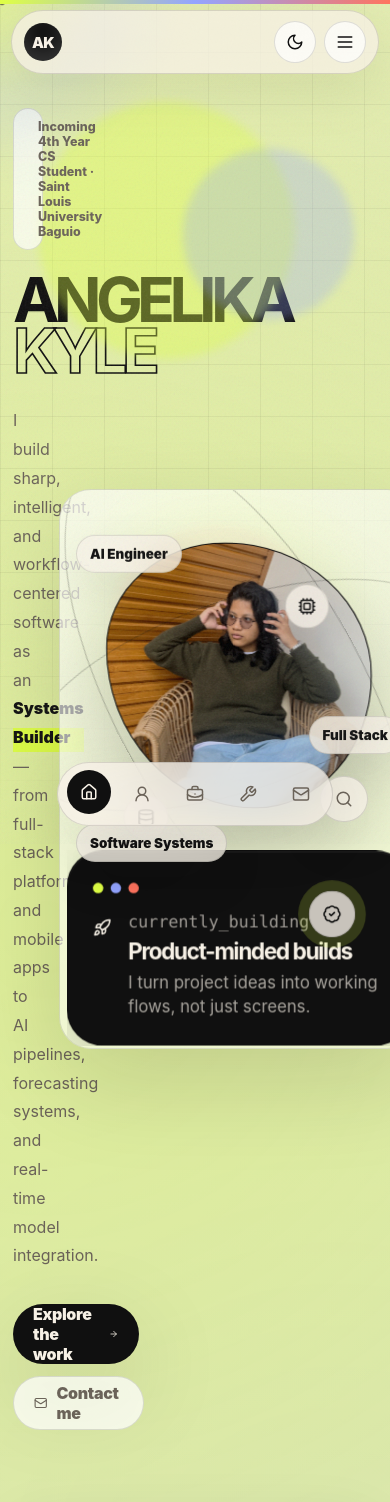
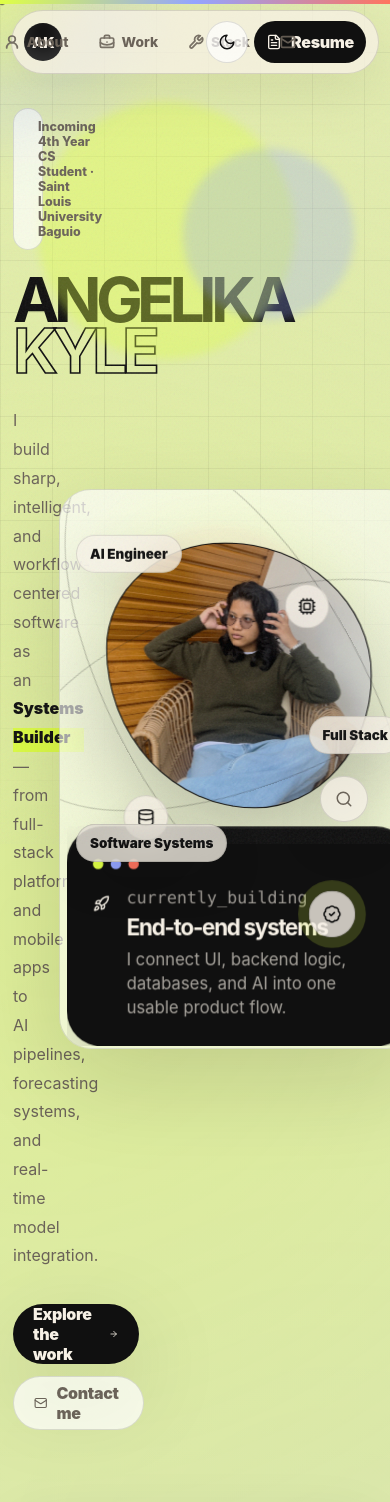
Before and after one commit to gelikadlcrz/Angelika-Kyle-s-Portfolio, a React (Vite) app: page / in a window 390 px wide. Shown: the top 1502 px of the page. Built offline with nearby package versions, Linux system fonts and the light colour scheme.

Commit message:
fix: move navigation to top bar and add fonts

```diff
--- a/src/app/App.tsx
+++ b/src/app/App.tsx
@@ -22,7 +22,6 @@ import {
   Layers3,
   Linkedin,
   Mail,
-  Menu,
   Moon,
   MousePointerClick,
   Palette,
@@ -34,7 +33,6 @@ import {
   UserRound,
   WandSparkles,
   Wrench,
-  X,
 } from 'lucide-react';
 
 import profilePic from '../assets/images/profile.jpg';
@@ -60,6 +58,8 @@ function getRoleArticle(role: string) {
   return /^[aeiou]/i.test(role) ? 'an' : 'a';
 }
 const categories = ['All', 'AI', 'Full Stack', 'Mobile', 'Systems', 'Research', 'NLP'] as const;
+
+
 const projectTabs: ProjectTab[] = ['Overview', 'Build', 'Tech', 'Outcome'];
 
 const focusCards = [
@@ -82,6 +82,24 @@ const focusCards = [
     icon: Palette,
     title: 'Interfaces with taste',
     text: 'Clean layouts, microinteractions, and recruiter-friendly storytelling.',
+  },
+];
+
+const heroFocusCards = [
+  {
+    icon: Rocket,
+    title: 'End-to-end systems',
+    text: 'I connect UI, backend logic, databases, and AI into one usable product flow.',
+  },
+  {
+    icon: BrainCircuit,
+    title: 'Applied AI workflows',
+    text: 'I move models out of notebooks and into real app experiences.',
+  },
+  {
+    icon: Database,
+    title: 'Reliable product logic',
+    text: 'I design data structures, access rules, and workflows that keep features stable.',
   },
 ];
 
@@ -187,18 +205,23 @@ function TiltCard({ children, className = '' }: { children: ReactNode; className
   );
 }
 
-function Navigation({ active, palette, setPalette }: { active: string; palette: Palette; setPalette: (theme: Palette) => void }) {
-  const [open, setOpen] = useState(false);
-
+function Navigation({
+  active,
+  palette,
+  setPalette,
+}: {
+  active: string;
+  palette: Palette;
+  setPalette: (theme: Palette) => void;
+}) {
   return (
-    <>
-      <nav className="top-nav" aria-label="Primary navigation">
+    <nav className="top-nav" aria-label="Main navigation">
       <a href="#home" className="brand-lockup" aria-label="Angelika Kyle home">
         <span className="brand-sigil">AK</span>
         <span>Angelika Kyle</span>
       </a>
 
-        <div className="nav-center">
+      <div className="nav-center" aria-label="Section navigation">
         {navItems.map((item) => (
           <a key={item.href} href={item.href} className={active === item.href.slice(1) ? 'active' : ''}>
             <item.icon size={16} />
@@ -211,53 +234,24 @@ function Navigation({ active, palette, setPalette }: { active: string; palette:
         <button className="icon-button" onClick={() => setPalette(palette === 'light' ? 'dark' : 'light')} aria-label="Toggle color mode">
           {palette === 'light' ? <Moon size={18} /> : <Sun size={18} />}
         </button>
-          <button className="menu-button" onClick={() => setOpen(true)} aria-label="Open menu">
-            <Menu size={20} />
-          </button>
         <a className="nav-cta" href={resumeFile} target="_blank" rel="noreferrer">
           <FileText size={16} /> Resume <ArrowRight size={16} />
         </a>
       </div>
     </nav>
-
-      <aside className="rail-nav" aria-label="Section shortcuts">
-        {navItems.map((item) => (
-          <a key={item.href} href={item.href} className={active === item.href.slice(1) ? 'active' : ''} aria-label={item.label}>
-            <item.icon size={18} />
-            <b>{item.label}</b>
-          </a>
-        ))}
-      </aside>
-
-      <AnimatePresence>
-        {open && (
-          <motion.div className="mobile-menu" initial={{ opacity: 0 }} animate={{ opacity: 1 }} exit={{ opacity: 0 }}>
-            <motion.div className="mobile-menu-card" initial={{ y: 22, scale: 0.96 }} animate={{ y: 0, scale: 1 }} exit={{ y: 22, scale: 0.96 }}>
-              <button className="icon-button close" onClick={() => setOpen(false)} aria-label="Close menu">
-                <X size={20} />
-              </button>
-              {navItems.map((item) => (
-                <a key={item.href} href={item.href} onClick={() => setOpen(false)}>
-                  <item.icon size={20} /> {item.label}
-                </a>
-              ))}
-            </motion.div>
-          </motion.div>
-        )}
-      </AnimatePresence>
-    </>
   );
 }
 
 function Hero() {
   const [roleIndex, setRoleIndex] = useState(0);
   const [activeFocus, setActiveFocus] = useState(0);
-  const ActiveIcon = focusCards[activeFocus].icon;
+  const ActiveIcon = heroFocusCards[activeFocus].icon;
 
   useEffect(() => {
     const timer = window.setInterval(() => setRoleIndex((index) => (index + 1) % roles.length), 1700);
     return () => window.clearInterval(timer);
   }, []);
+
 
   return (
     <header id="home" className="hero-section section-shell">
@@ -310,8 +304,8 @@ function Hero() {
             <ActiveIcon size={30} />
             <div>
               <p>currently_building</p>
-              <strong>{focusCards[activeFocus].title}</strong>
-              <span>{focusCards[activeFocus].text}</span>
+              <strong>{heroFocusCards[activeFocus].title}</strong>
+              <span>{heroFocusCards[activeFocus].text}</span>
             </div>
           </div>
         </div>
@@ -521,6 +515,7 @@ function Work() {
       return matchesCategory && matchesQuery;
     });
   }, [activeCategory, query]);
+
 
   useEffect(() => {
     if (!filteredProjects.some((project) => project.id === selected.id)) {
--- a/src/styles/fonts.css
+++ b/src/styles/fonts.css
@@ -0,0 +1,6 @@
+:root {
+  font-synthesis: none;
+  text-rendering: optimizeLegibility;
+  -webkit-font-smoothing: antialiased;
+  -moz-osx-font-smoothing: grayscale;
+}
--- a/src/styles/index.css
+++ b/src/styles/index.css
@@ -220,9 +220,9 @@ body::before {
   top: 18px;
   left: 50%;
   z-index: 70;
-  width: min(1080px, calc(100% - 44px));
-  display: grid;
-  grid-template-columns: auto 1fr auto;
+  width: min(1120px, calc(100% - 44px));
+  display: grid;
+  grid-template-columns: auto minmax(340px, 1fr) auto;
   align-items: center;
   gap: 14px;
   padding: 10px 12px;
@@ -237,6 +237,11 @@ body::before {
 .brand-lockup,
 .nav-actions,
 .nav-center,
+.lens-switcher,
+.lens-options,
+.lens-options button,
+.utility-action,
+.nav-icon-link,
 .social-row,
 .hero-actions,
 .project-meta,
@@ -294,12 +299,105 @@ body::before {
   transform: translateY(-2px);
 }
 
+.lens-switcher {
+  justify-self: center;
+  width: min(560px, 100%);
+  min-width: 0;
+  gap: 10px;
+  padding: 5px;
+  border: 1px solid color-mix(in srgb, var(--line) 74%, transparent);
+  border-radius: 999px;
+  background: color-mix(in srgb, var(--soft) 74%, transparent);
+  box-shadow: inset 0 1px 0 color-mix(in srgb, var(--bg) 72%, transparent);
+}
+
+.lens-label {
+  flex: 0 0 auto;
+  padding: 0 4px 0 11px;
+  color: var(--muted);
+  font-size: 0.72rem;
+  font-weight: 950;
+  letter-spacing: 0.11em;
+  text-transform: uppercase;
+}
+
+.lens-options {
+  flex: 1;
+  min-width: 0;
+  gap: 4px;
+  padding: 2px;
+  border-radius: inherit;
+}
+
+.lens-options button {
+  flex: 1;
+  min-width: 0;
+  justify-content: center;
+  gap: 6px;
+  min-height: 34px;
+  padding: 0 10px;
+  border: 0;
+  border-radius: 999px;
+  color: var(--muted);
+  background: transparent;
+  cursor: pointer;
+  font-size: 0.78rem;
+  font-weight: 950;
+  white-space: nowrap;
+  transition: 0.22s ease;
+}
+
+.lens-options button:hover,
+.lens-options button.active {
+  color: var(--bg);
+  background: var(--ink);
+  transform: translateY(-1px);
+}
+
+.nav-status {
+  display: inline-flex;
+  align-items: center;
+  gap: 8px;
+  min-height: 42px;
+  padding: 0 13px;
+  border: 1px solid var(--line);
+  border-radius: 999px;
+  color: var(--muted);
+  background: color-mix(in srgb, var(--lime) 16%, var(--soft));
+  font-size: 0.78rem;
+  font-weight: 950;
+  white-space: nowrap;
+}
+
+.nav-status span {
+  width: 8px;
+  height: 8px;
+  border-radius: 50%;
+  background: var(--lime);
+  box-shadow: 0 0 0 5px color-mix(in srgb, var(--lime) 24%, transparent);
+}
+
 .nav-actions {
   justify-content: flex-end;
   gap: 8px;
+  min-width: 0;
+}
+
+.utility-action {
+  min-height: 42px;
+  padding: 0 13px;
+  border: 1px solid var(--line);
+  border-radius: 999px;
+  color: var(--muted);
+  background: var(--soft);
+  cursor: pointer;
+  font-weight: 950;
+  white-space: nowrap;
+  transition: 0.22s ease;
 }
 
 .icon-button,
+.nav-icon-link,
 .menu-button {
   width: 42px;
   height: 42px;
@@ -314,6 +412,8 @@ body::before {
 }
 
 .icon-button:hover,
+.nav-icon-link:hover,
+.utility-action:hover,
 .menu-button:hover {
   color: var(--bg);
   background: var(--ink);
@@ -1649,17 +1749,34 @@ body::before {
 }
 
 @media (max-width: 860px) {
-  .nav-center,
-  .nav-cta {
+  .utility-action span {
     display: none;
   }
 
+  .utility-action {
+    width: 42px;
+    padding: 0;
+    justify-content: center;
+  }
+
+  .copy-email-button,
+  .nav-icon-link,
+  .nav-status,
+  .lens-label {
+    display: none;
+  }
+
   .top-nav {
-    grid-template-columns: auto auto;
-  }
-
-  .menu-button {
-    display: grid;
+    grid-template-columns: auto minmax(0, 1fr) auto;
+  }
+
+  .lens-switcher {
+    width: 100%;
+    gap: 0;
+  }
+
+  .lens-options button span {
+    display: none;
   }
 
   .focus-strip,
@@ -1709,8 +1826,18 @@ body::before {
     display: none;
   }
 
-  .command-fab span {
+  .command-fab span,
+  .nav-cta svg:last-child {
     display: none;
+  }
+
+  .nav-actions {
+    gap: 6px;
+  }
+
+  .nav-cta {
+    min-height: 42px;
+    padding: 0 12px;
   }
 
   .hero-section {
```
Lines whose indentation alone changed are shown as unchanged.
